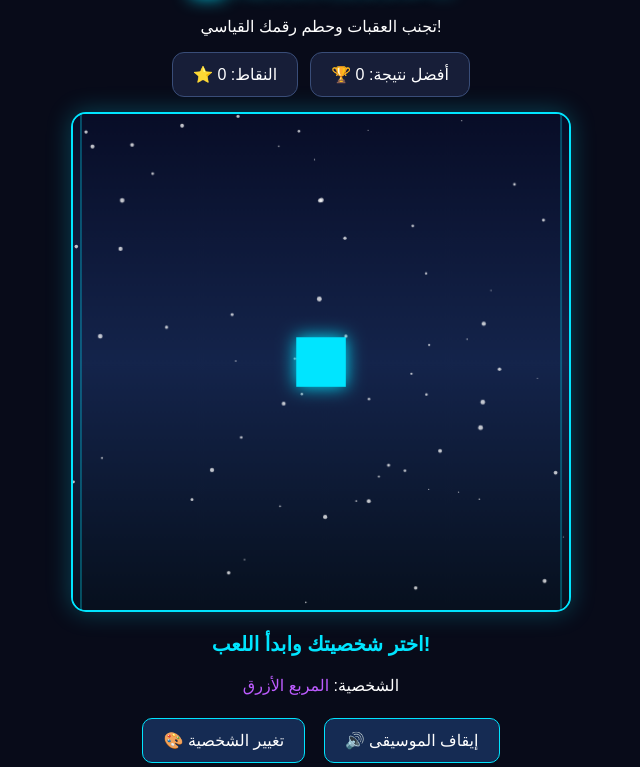
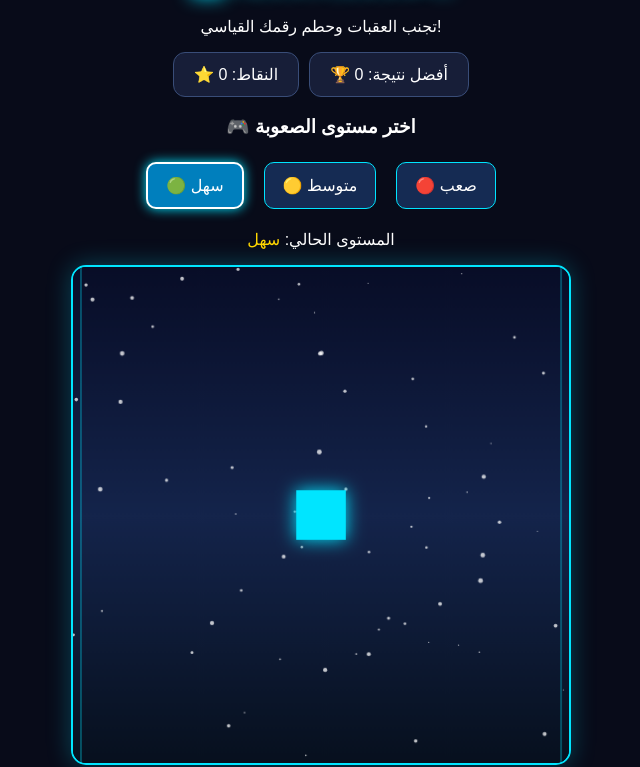
Before and after one commit to mohamedkidkidmohamed-dev/Game, a plain HTML site: page index.html in a window 1280 px wide. Shown: the part 73-840 px from the top of the page, without its empty margins (319-959 px from the left). Drawn offline with Linux system fonts and the light colour scheme.

Commit message:
Update index.html

```diff
--- a/index.html
+++ b/index.html
@@ -4,12 +4,10 @@
 <head>
 <meta charset="UTF-8">
 <meta name="viewport" content="width=device-width, initial-scale=1.0">
-<title>Neon Escape - تجنب العقبات</title>
+<title>NEON ESCAPE</title>
 
 <style>
-* {
-    box-sizing: border-box;
-}
+* { box-sizing: border-box; }
 
 body {
     margin: 0;
@@ -26,10 +24,10 @@ h1 {
     text-shadow: 0 0 18px #00e5ff;
 }
 
-.stats {
+.stats, .levels {
     display: flex;
     justify-content: center;
-    gap: 12px;
+    gap: 10px;
     flex-wrap: wrap;
     margin: 15px;
 }
@@ -49,12 +47,11 @@ canvas {
     border: 2px solid #00e5ff;
     border-radius: 15px;
     box-shadow: 0 0 25px #00e5ff44;
-    background: #080d27;
 }
 
 button {
-    padding: 12px 20px;
-    margin: 7px;
+    padding: 12px 18px;
+    margin: 5px;
     background: #152b53;
     color: white;
     border: 1px solid #00e5ff;
@@ -64,9 +61,15 @@ button {
     touch-action: none;
 }
 
-button:active {
+button:active { background: #007fbd; }
+
+button.selected {
     background: #007fbd;
+    border: 2px solid white;
+    box-shadow: 0 0 12px #00e5ff;
 }
+
+.level-btn { min-width: 95px; }
 
 .controls {
     display: flex;
@@ -80,14 +83,9 @@ button:active {
     font-size: 28px;
 }
 
-#message {
-    color: #00e5ff;
-    font-size: 20px;
-}
-
-#shapeName {
-    color: #bd5cff;
-}
+#message { color: #00e5ff; font-size: 20px; }
+#shapeName { color: #bd5cff; }
+#levelName { color: #ffd700; }
 
 </style>
 </head>
@@ -98,14 +96,19 @@ button:active {
 <p>تجنب العقبات وحطم رقمك القياسي!</p>
 
 <div class="stats">
-    <div class="stat">
-        ⭐ النقاط: <span id="score">0</span>
-    </div>
+    <div class="stat">⭐ النقاط: <span id="score">0</span></div>
+    <div class="stat">🏆 أفضل نتيجة: <span id="best">0</span></div>
+</div>
 
-    <div class="stat">
-        🏆 أفضل نتيجة: <span id="best">0</span>
-    </div>
+<h3>🎮 اختر مستوى الصعوبة</h3>
+
+<div class="levels">
+    <button class="level-btn selected" id="easy" onclick="chooseDifficulty('easy')">🟢 سهل</button>
+    <button class="level-btn" id="medium" onclick="chooseDifficulty('medium')">🟡 متوسط</button>
+    <button class="level-btn" id="hard" onclick="chooseDifficulty('hard')">🔴 صعب</button>
 </div>
+
+<p>المستوى الحالي: <span id="levelName">سهل</span></p>
 
 <canvas id="game" width="500" height="500"></canvas>
 
@@ -131,7 +134,6 @@ button:active {
 <p>الموبايل: استخدم أزرار الحركة</p>
 
 <script>
-
 const canvas = document.getElementById("game");
 const ctx = canvas.getContext("2d");
 
@@ -140,6 +142,7 @@ const bestText = document.getElementById("best");
 const message = document.getElementById("message");
 const shapeName = document.getElementById("shapeName");
 const musicButton = document.getElementById("musicButton");
+const levelName = document.getElementById("levelName");
 
 let player;
 let obstacles = [];
@@ -147,6 +150,7 @@ let stars = [];
 
 let score = 0;
 let frame = 0;
+let spawnCounter = 0;
 let running = false;
 let leftPressed = false;
 let rightPressed = false;
@@ -154,6 +158,46 @@ let animation = null;
 
 let best = Number(localStorage.getItem("neonBest")) || 0;
 bestText.textContent = best;
+
+// مستويات الصعوبة
+
+const difficulties = {
+    easy: {
+        name: "سهل",
+        speed: 2.5,
+        spawn: 85
+    },
+    medium: {
+        name: "متوسط",
+        speed: 4,
+        spawn: 60
+    },
+    hard: {
+        name: "صعب",
+        speed: 6,
+        spawn: 42
+    }
+};
+
+let currentDifficulty = "easy";
+
+// اختيار المستوى وتغييره أثناء اللعب
+
+function chooseDifficulty(level) {
+    currentDifficulty = level;
+
+    levelName.textContent = difficulties[level].name;
+
+    document.querySelectorAll(".level-btn").forEach(btn => {
+        btn.classList.remove("selected");
+    });
+
+    document.getElementById(level).classList.add("selected");
+
+    if (running) {
+        message.textContent = "تم تغيير المستوى إلى " + difficulties[level].name + "!";
+    }
+}
 
 // الشخصيات
 
@@ -185,10 +229,10 @@ let musicEnabled = true;
 let noteIndex = 0;
 
 const melody = [
-    261.63, 329.63, 392.00, 329.63,
-    293.66, 349.23, 440.00, 349.23,
-    261.63, 329.63, 392.00, 523.25,
-    440.00, 392.00, 329.63, 293.66
+    261.63, 329.63, 392, 329.63,
+    293.66, 349.23, 440, 349.23,
+    261.63, 329.63, 392, 523.25,
+    440, 392, 329.63, 293.66
 ];
 
 function initAudio() {
@@ -259,13 +303,8 @@ function deathSound() {
 
     playTone(350, 0.3, 0.12, "sawtooth");
 
-    setTimeout(() => {
-        playTone(220, 0.5, 0.12, "triangle");
-    }, 180);
-
-    setTimeout(() => {
-        playTone(120, 0.7, 0.13, "sawtooth");
-    }, 400);
+    setTimeout(() => playTone(220, 0.5, 0.12, "triangle"), 180);
+    setTimeout(() => playTone(120, 0.7, 0.13, "sawtooth"), 400);
 }
 
 // تغيير الشخصية
@@ -291,8 +330,6 @@ function drawBackground() {
     ctx.fillStyle = bg;
     ctx.fillRect(0, 0, 500, 500);
 
-    // النجوم المتحركة
-
     for (const star of stars) {
         star.y += star.speed;
 
@@ -306,8 +343,6 @@ function drawBackground() {
         ctx.arc(star.x, star.y, star.size, 0, Math.PI * 2);
         ctx.fill();
     }
-
-    // خطوط النيون
 
     ctx.strokeStyle = "rgba(0,229,255,0.3)";
     ctx.lineWidth = 2;
@@ -379,8 +414,6 @@ function drawPlayer() {
     ctx.shadowBlur = 0;
 }
 
-// معاينة الشخصية
-
 function drawPreview() {
     drawBackground();
 
@@ -395,8 +428,7 @@ function createObstacle() {
         x: Math.random() * 455,
         y: -40,
         width: 40,
-        height: 40,
-        speed: 3 + Math.min(score / 50, 5)
+        height: 40
     });
 }
 
@@ -406,8 +438,9 @@ function drawObstacles() {
     ctx.shadowBlur = 14;
 
     for (const o of obstacles) {
+        o.speed = difficulties[currentDifficulty].speed;
+        o.y += o.speed;
         ctx.fillRect(o.x, o.y, o.width, o.height);
-        o.y += o.speed;
     }
 
     ctx.shadowBlur = 0;
@@ -522,14 +555,18 @@ function update() {
     drawPlayer();
 
     frame++;
+    spawnCounter++;
 
-    if (frame % 55 === 0) {
+    // ظهور العقبات حسب المستوى المختار
+
+    if (spawnCounter >= difficulties[currentDifficulty].spawn) {
         createObstacle();
+        spawnCounter = 0;
     }
 
     drawObstacles();
 
-    // حساب نقطة واحدة لكل عقبة تم تفاديها
+    // كل عقبة يتم تفاديها = نقطة واحدة
 
     obstacles = obstacles.filter(o => {
         if (o.y >= 500) {
@@ -570,6 +607,7 @@ function startGame() {
 
     score = 0;
     frame = 0;
+    spawnCounter = 0;
 
     leftPressed = false;
     rightPressed = false;
```
